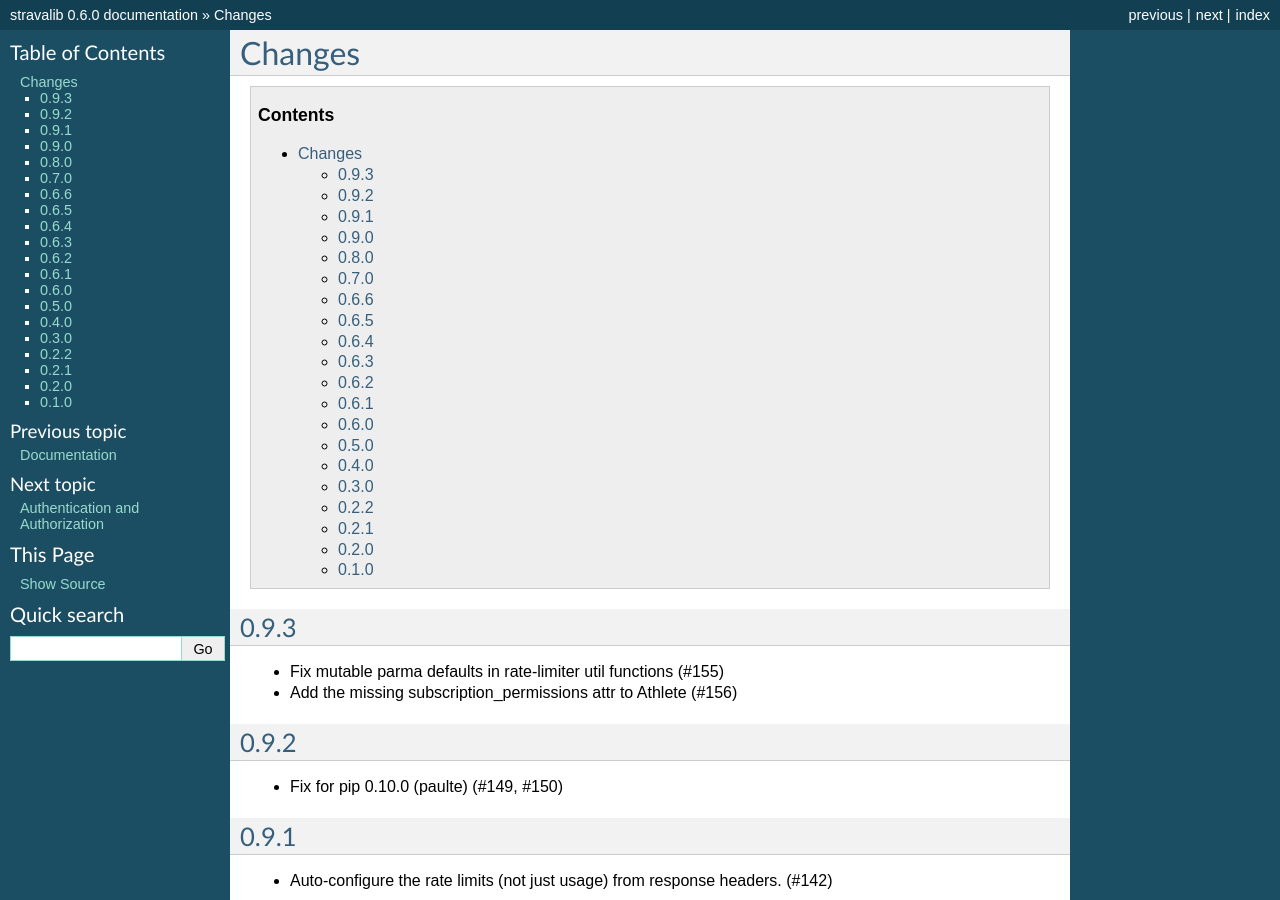
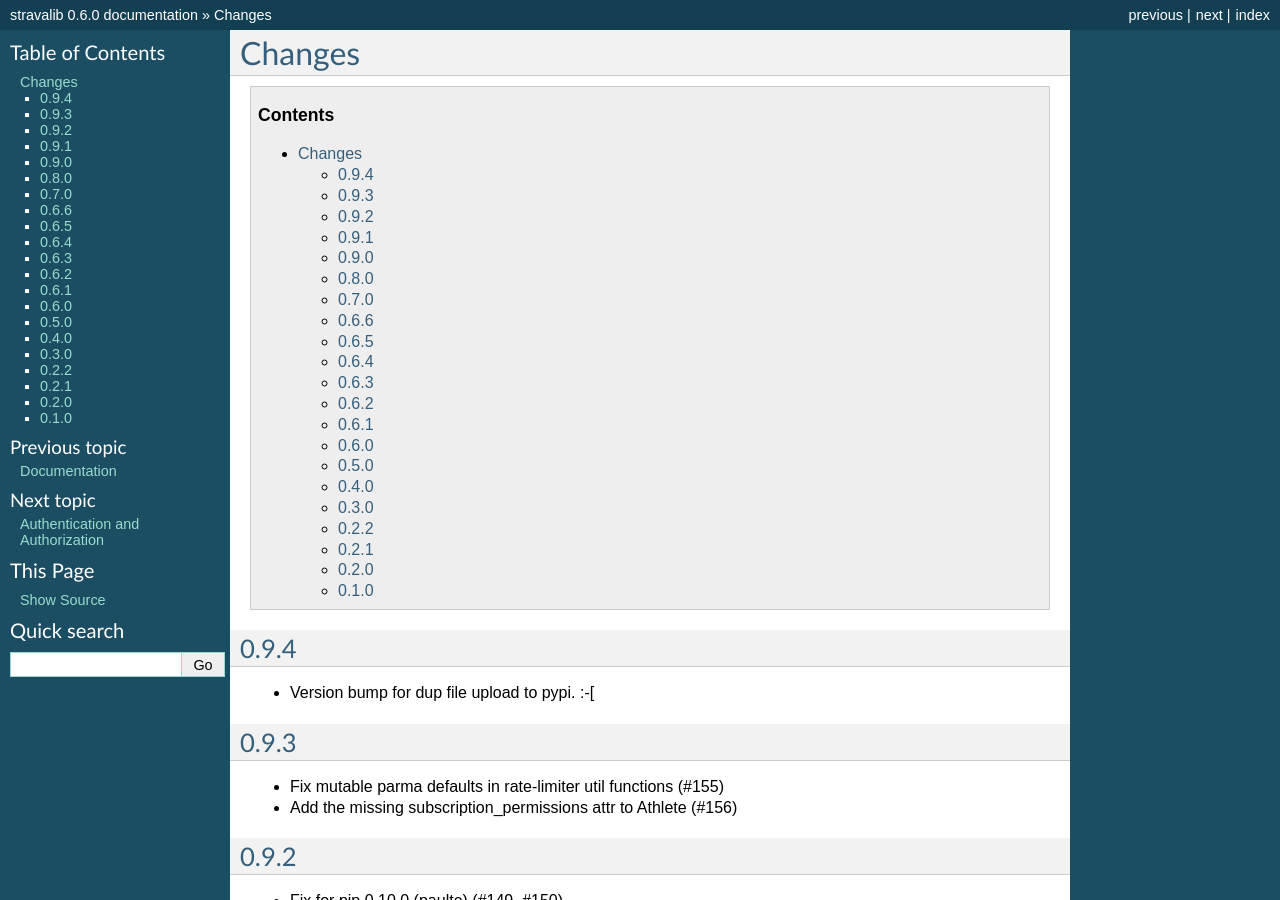
Before and after one commit to stravalib/stravalib, a Sphinx documentation site: the page built from docs/news.rst, in a window 1280 px wide and 900 px high. Built offline with Sphinx 7.4.7, drawn with Linux system fonts in a browser that asks for light colours.

Commit message:
Bumping version for twine upload.

```diff
--- a/docs/news.rst
+++ b/docs/news.rst
@@ -2,6 +2,9 @@
 =======
 
 .. contents::
+0.9.4
+-----
+* Version bump for dup file upload to pypi. :-[
 
 0.9.3
 -----
--- a/setup.py
+++ b/setup.py
@@ -5,7 +5,7 @@
 
 from setuptools import setup, find_packages
 
-version = '0.9.3-1'
+version = '0.9.4'
 
 def parse_requirements(filename):
     """ load requirements from a pip requirements file """
```
